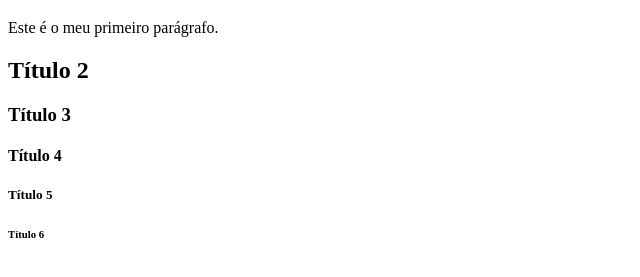
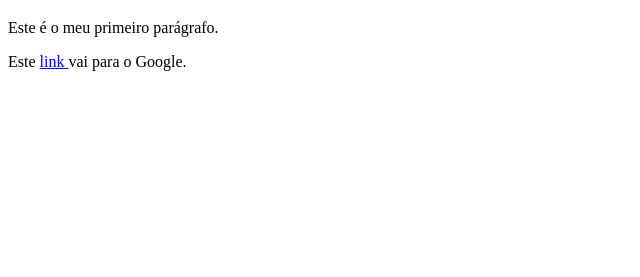
Before and after one commit to fbianchis/curso_html_css, a plain HTML site: page HTML/index.html in a window 1280 px wide. Shown: the part 61-338 px from the top of the page, without its empty margins (0-640 px from the left). Drawn offline with Linux system fonts and the light colour scheme.

Commit message:
Arquivos até o término da aula 5 do módulo 1

```diff
--- a/HTML/index.html
+++ b/HTML/index.html
@@ -7,10 +7,11 @@
         <!-- Aqui é um comentário -->
         <h1>Hello World!</h1>
         <p>Este é o meu primeiro parágrafo.</p>
-        <h2>Título 2</h2>
-        <h3>Título 3</h3>
-        <h4>Título 4</h4>
-        <h5>Título 5</h5>
-        <h6>Título 6</h6>
+        <p>Este
+            <a href="https://www.google.com.br">
+                link
+            </a>
+            vai para o Google.
+        </p>
     </body>
 </html>
```
